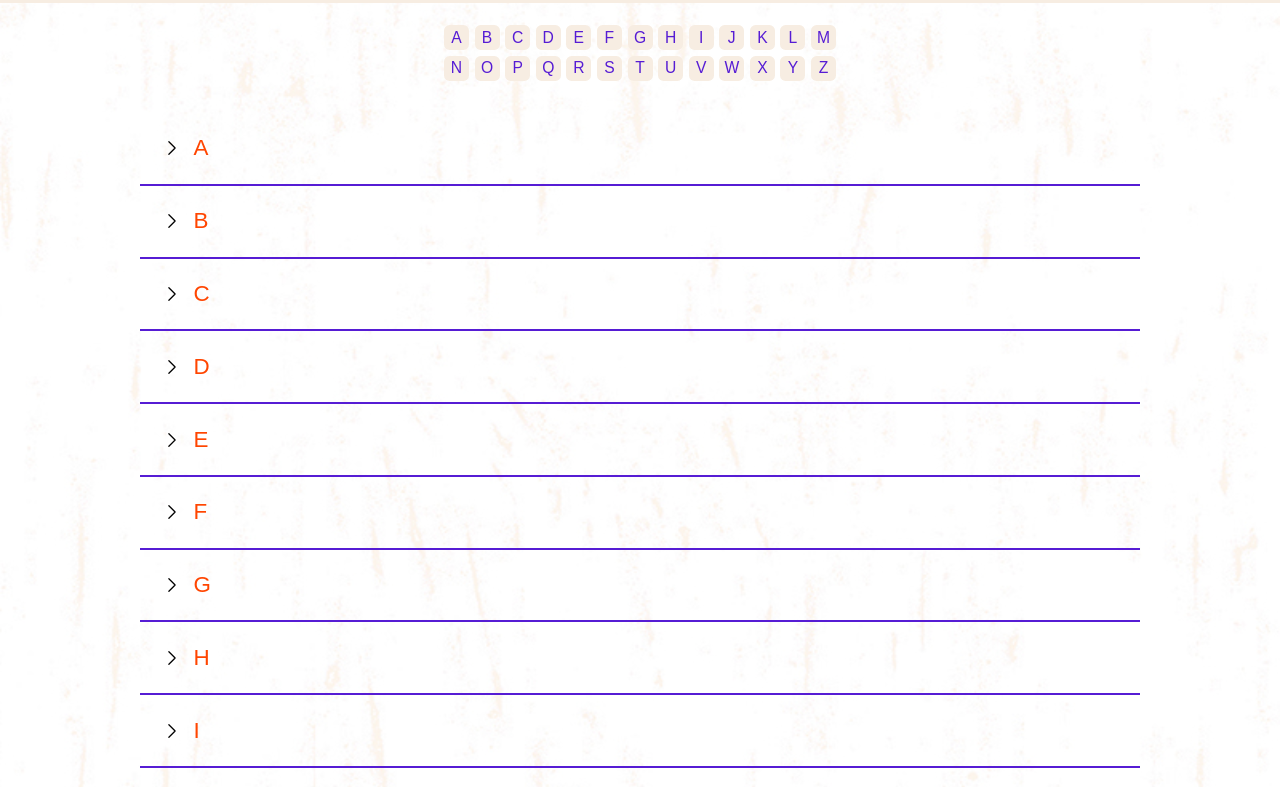
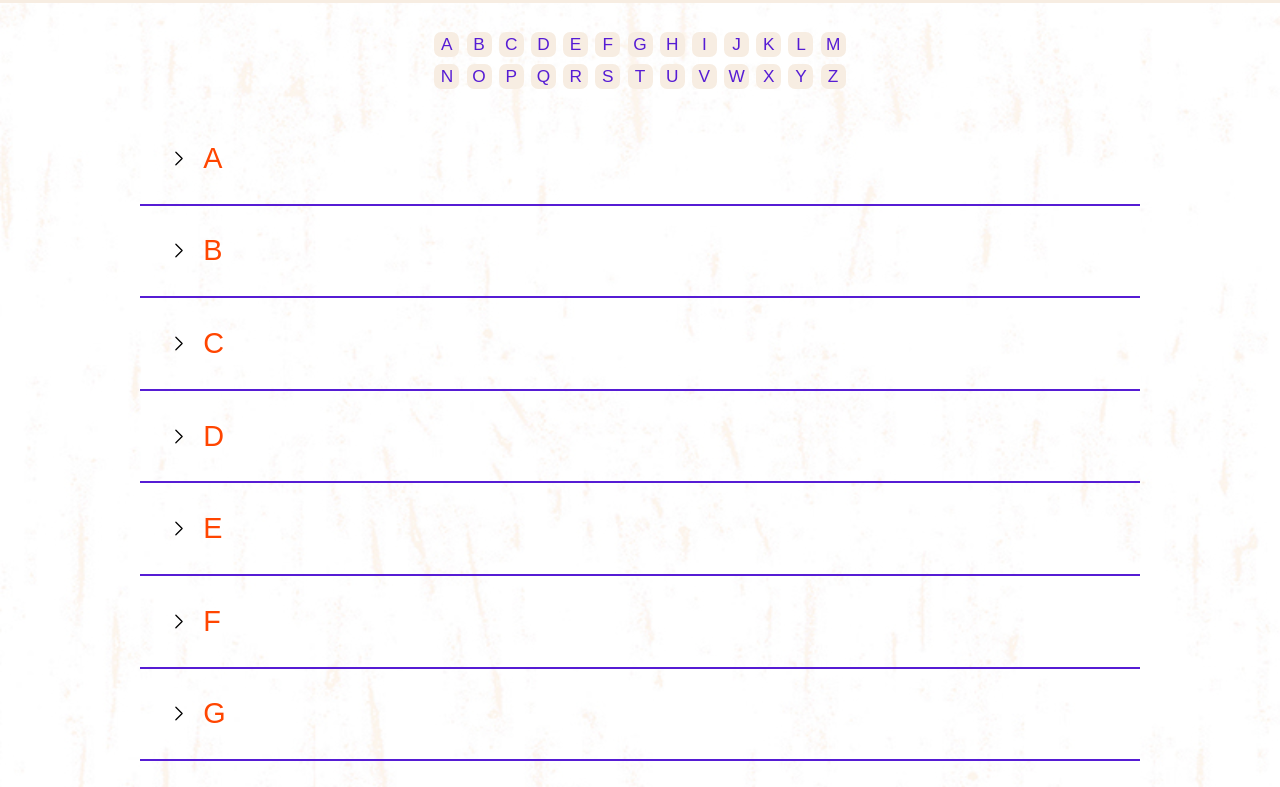
Before and after one commit to Mbouchard93/agt_tl-01_bouchard-mariane, a plain HTML site: page index.html in a window 1280 px wide. Shown: the part 67-854 px from the top of the page. Drawn offline with Linux system fonts and the light colour scheme; a web font is replaced by a local one.

Commit message:
font_size

```diff
--- a/assets/css/style.css
+++ b/assets/css/style.css
@@ -170,6 +170,7 @@
         }
 
         .description{
+            font-size: 1.2rem;
             padding: 2rem;
         }
 
@@ -536,7 +537,7 @@
 
         @media screen and (min-width:768px) {
             :root{
-                font-size: .7rem;
+                font-size: .9rem;
             }
             .navScroll{
                 padding: 0 3rem;
@@ -545,7 +546,7 @@
                 width: fit-content;
             }
             li {
-                font-size: 1.4rem;
+                font-size: 1.2rem;
                 background-color: #F7EDE2;
                 width: 25px;
                 height: 25px;
```
